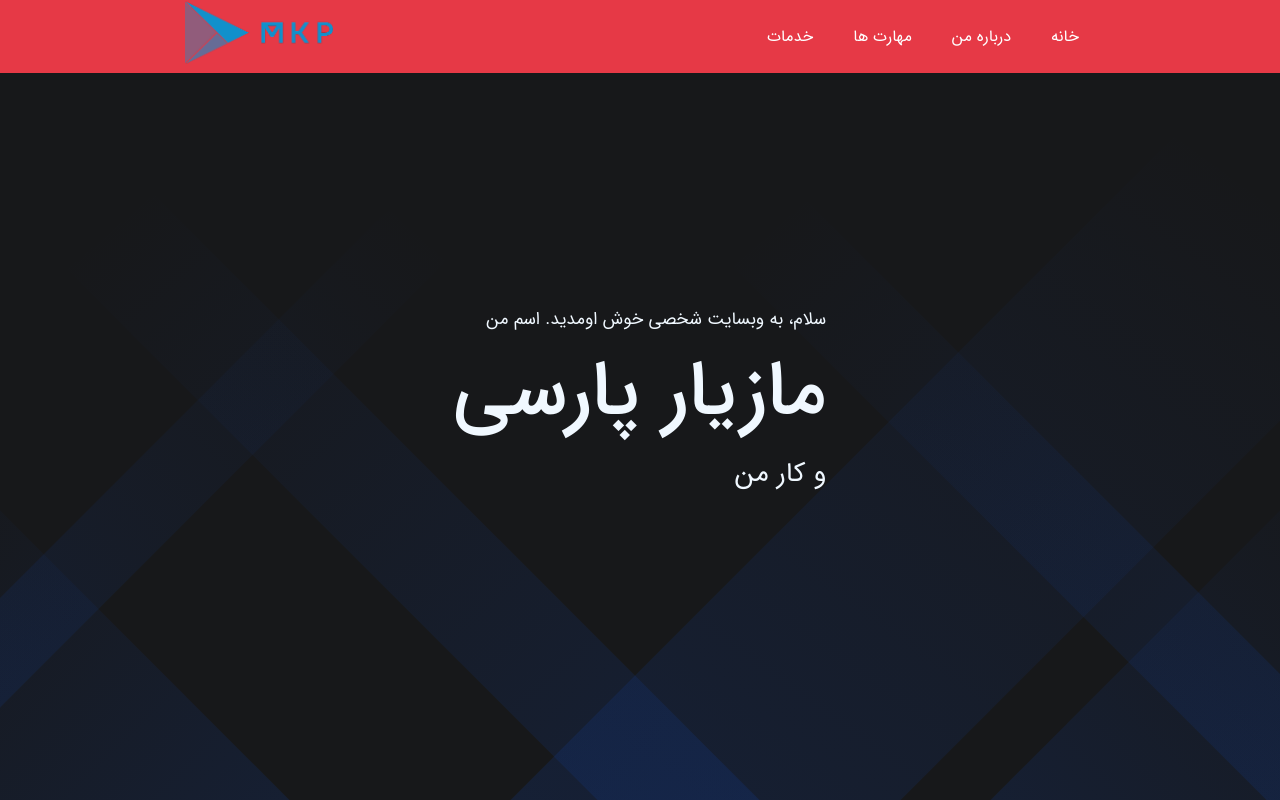
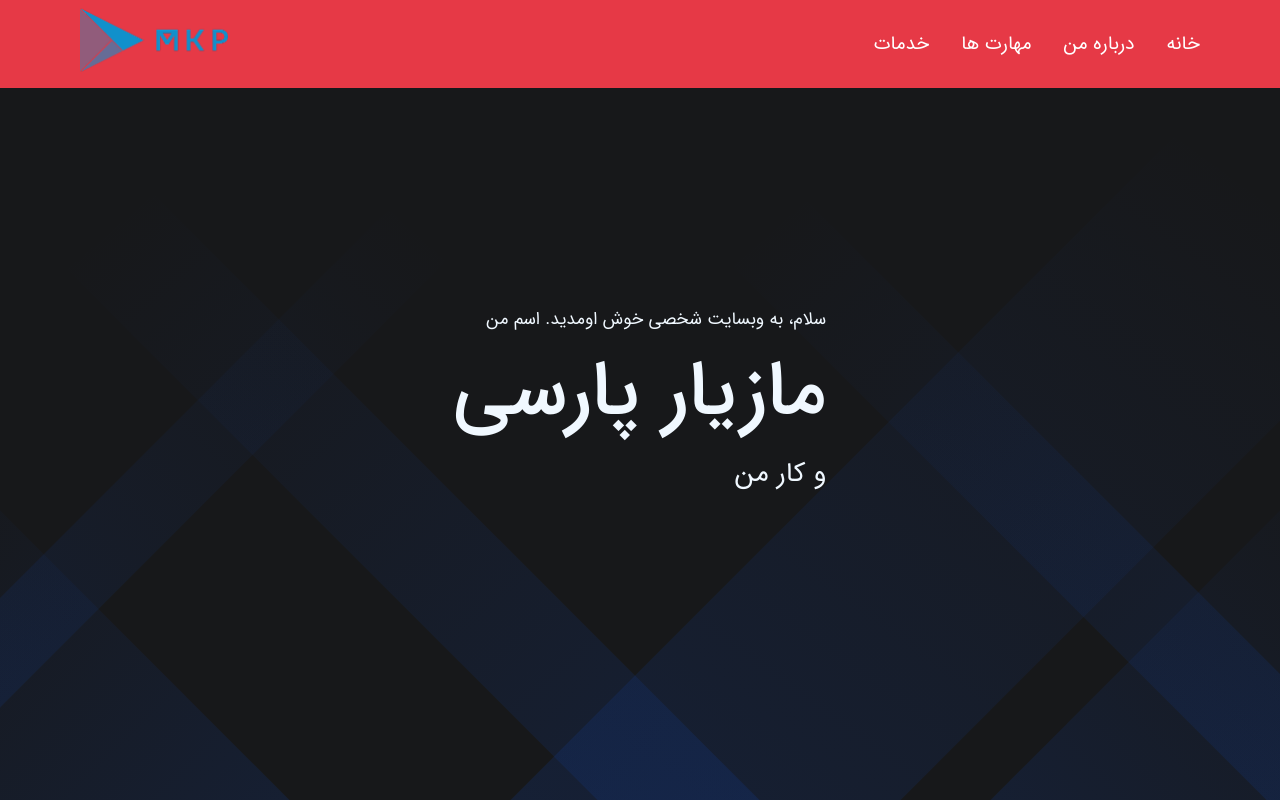
Before and after one commit to MaziyarParsi/portfolio-project, a React (Create React App) app: page / in a window 1280 px wide. Built offline with nearby package versions, Linux system fonts and the light colour scheme.

Commit message:
edit-header-section

```diff
--- a/src/Header/Header.css
+++ b/src/Header/Header.css
@@ -2,19 +2,29 @@
   background-color: #e63946;
   width: 100%;
   position: fixed;
+  padding: 0.5rem 0;
 }
 .container {
-  max-width: 1360px;
-  display: flex;
-  justify-content: space-around;
-  align-items: center;
+  max-width: 1440px;
+  padding: 0 80px;
   margin: auto;
 }
-ul {
+.headerDiv .container {
+  display: flex;
+  align-items: center;
+  justify-content: space-between;
+}
+.headerDiv .headerMenu li {
+  color: white;
   list-style-type: none;
+  display: inline-block;
+  font-size: 1.2rem;
+  font-weight: 400;
+  margin-left: 2rem;
 }
-li {
-  display: inline-block;
-  margin-left: 0.5rem;
-  padding: 0.5rem 1rem;
+
+.headerDiv .headerMenu li:hover {
+  transition: ease-in-out 0.3s;
+  color: #0077b6;
+  cursor: pointer;
 }
--- a/src/Header/Header.js
+++ b/src/Header/Header.js
@@ -1,13 +1,17 @@
 import React from "react"
 import "./Header.css"
-import Navbar from "../Navbar/Navbar"
 import Logo from "../Logo/Logo"
 
 const Header = () => (
   <div className="headerDiv">
     <div className="container">
       <Logo />
-      <Navbar />
+      <ul className="headerMenu">
+        <li>خدمات</li>
+        <li>مهارت ها</li>
+        <li>درباره من</li>
+        <li>خانه</li>
+      </ul>
     </div>
   </div>
 )
--- a/src/Navbar/Navbar.css
+++ /dev/null
@@ -1,8 +0,0 @@
-li {
-  color: white;
-}
-li:hover {
-  transition: ease-in-out 0.2s;
-  color: #5390d9;
-  cursor: pointer;
-}
--- a/src/Navbar/Navbar.js
+++ /dev/null
@@ -1,15 +0,0 @@
-import React from "react"
-import "./Navbar.css"
-
-const Navbar = () => (
-  <div className="navbar">
-    <ul>
-      <li>خدمات</li>
-      <li>مهارت ها</li>
-      <li>درباره من</li>
-      <li>خانه</li>
-    </ul>
-  </div>
-)
-
-export default Navbar
--- a/src/index.css
+++ b/src/index.css
@@ -1,5 +1,5 @@
 @import url(./font/fonts/fontiran.css);
-body {
+* {
   margin: 0;
   padding: 0;
   box-sizing: border-box;
```
